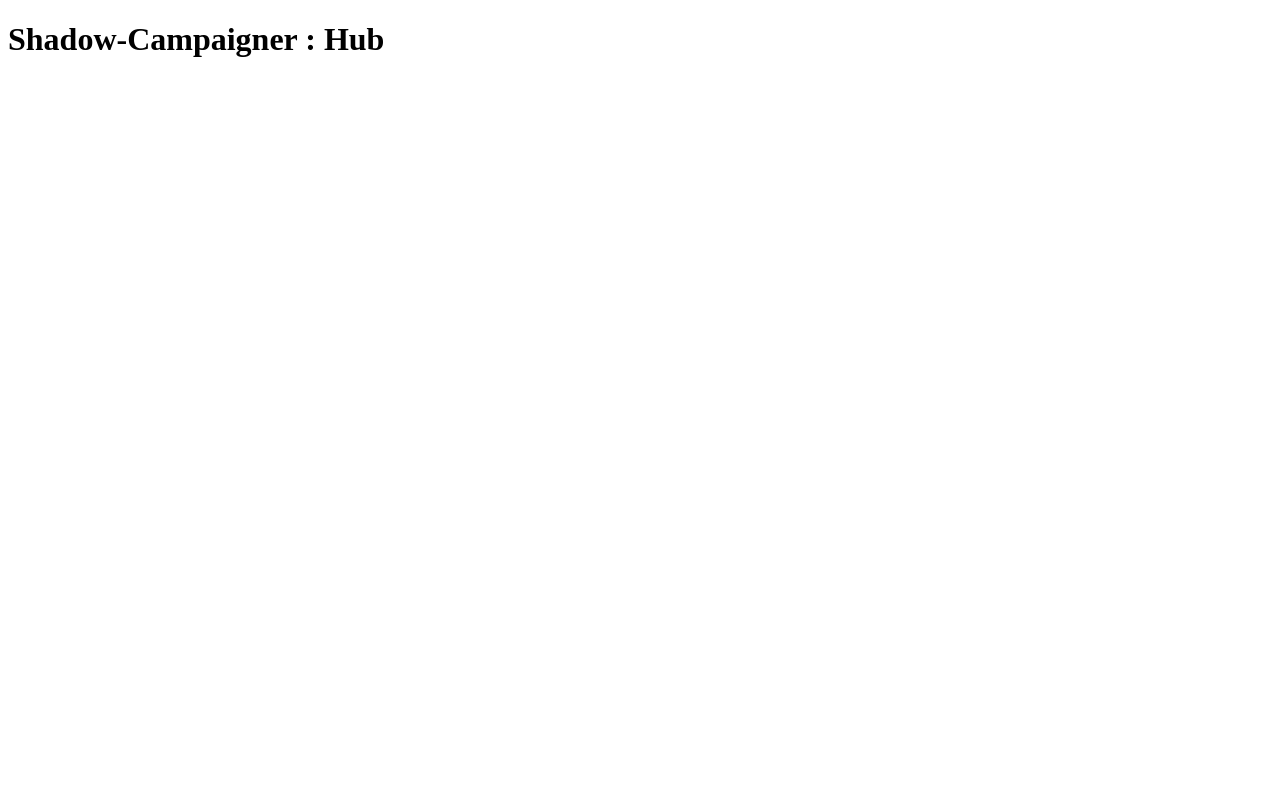
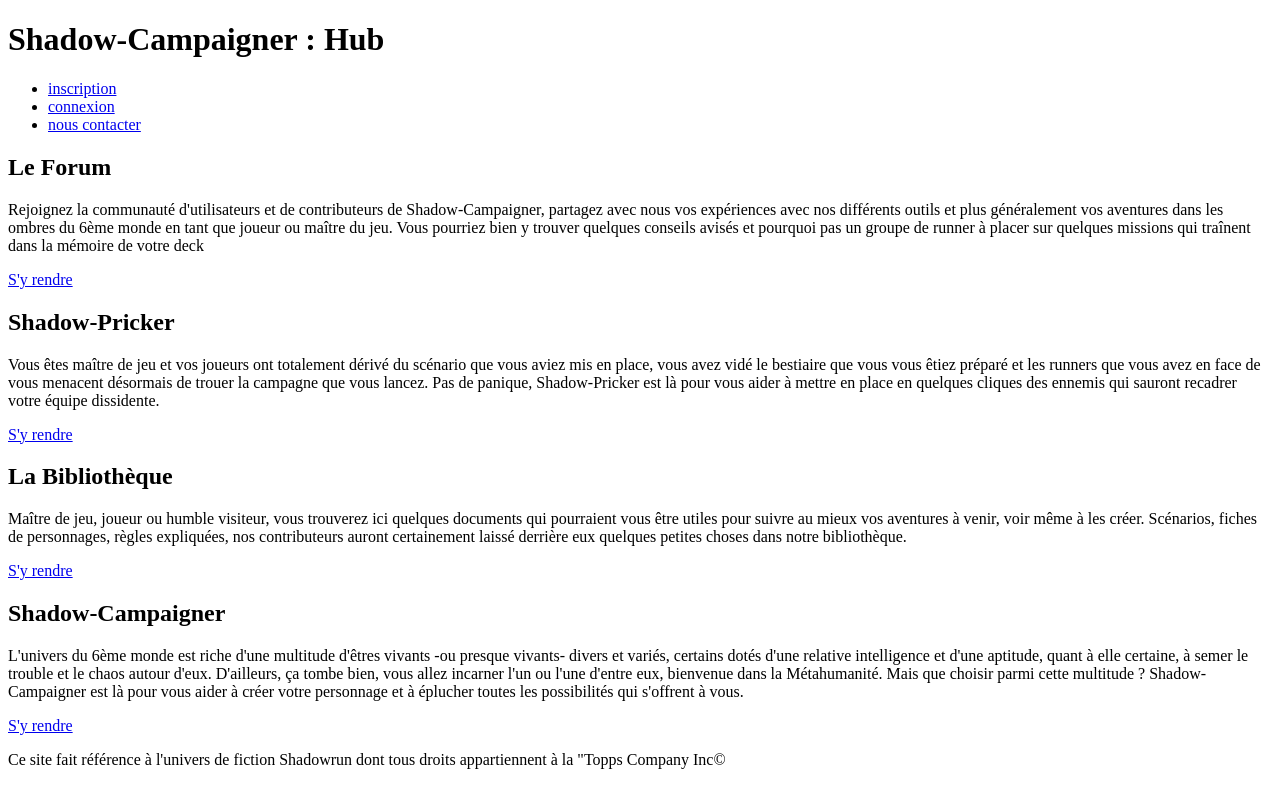
Before and after one commit to RTenaille/shadow-campaigner, a plain HTML site: page hub-de-connexion/index.html in a window 1280 px wide. Drawn offline with Linux system fonts and the light colour scheme.

Commit message:
Shadow-Camp init
Mise en place du squelette du hub de connexion en HTML.

```diff
--- a/hub-de-connexion/index.html
+++ b/hub-de-connexion/index.html
@@ -13,6 +13,75 @@
     <header>
         <aside class="banniereHub"></aside>
         <h1>Shadow-Campaigner : Hub</h1>
+        <nav class="navBanniere">
+            <ul>
+                <li><a class="buttonHub" href="inscription.html">inscription</a></li>
+                <li><a class="buttonHub" href="#">connexion</a></li>
+                <li><a class="buttonHub" href="email-contact.html">nous contacter</a></li>
+            </ul>
+        </nav>
     </header>
+    <main>
+        <article id="forum">
+            <header class="blogHeader">
+                <h2>Le Forum</h2>
+            </header>
+            <main class="blogMain">
+                <section class="blogSection">
+                    <p>Rejoignez la communauté d'utilisateurs et de contributeurs de <span>Shadow-Campaigner</span>, partagez avec nous vos expériences avec nos différents outils et plus généralement vos aventures dans les ombres du 6ème monde en tant que joueur ou maître du jeu. Vous pourriez bien y trouver quelques conseils avisés et pourquoi pas un groupe de <span>runner</span> à placer sur quelques missions qui traînent dans la mémoire de votre <span>deck</span></p>
+                </section>
+                <aside class="blogAside">
+                    <a href="forum/index.html" class="buttonHub">S'y rendre</a>
+                </aside>
+            </main>
+            <footer class="blogFooter"></footer>
+        </article>
+        <article id="shadow-pricker">
+            <header class="blogHeader">
+                <h2>Shadow-Pricker</h2>
+            </header>
+            <main class="blogMain">
+                <section class="blogSection">
+                    <p>Vous êtes maître de jeu et vos joueurs ont totalement dérivé du scénario que vous aviez mis en place, vous avez vidé le bestiaire que vous vous êtiez préparé et les <span>runners</span> que vous avez en face de vous menacent désormais de trouer la campagne que vous lancez. Pas de panique, <span>Shadow-Pricker</span> est là pour vous aider à mettre en place en quelques cliques des ennemis qui sauront recadrer votre équipe dissidente.</p>
+                </section>
+                <aside class="blogAside">
+                    <a href="shadow-pricker/index.html" class="buttonHub">S'y rendre</a>
+                </aside>
+            </main>
+            <footer class="blogFooter"></footer>
+        </article>
+        <article id="bibliotheque">
+            <header class="blogHeader">
+                <h2>La Bibliothèque</h2>
+            </header>
+            <main class="blogMain">
+                <section class="blogSection">
+                    <p>Maître de jeu, joueur ou humble visiteur, vous trouverez ici quelques documents qui pourraient vous être utiles pour suivre au mieux vos aventures à venir, voir même à les créer. Scénarios, fiches de personnages, règles expliquées, nos contributeurs auront certainement laissé derrière eux quelques petites choses dans notre bibliothèque.</p>
+                </section>
+                <aside class="blogAside">
+                    <a href="bibliotheque/index.html" class="buttonHub">S'y rendre</a>
+                </aside>
+            </main>
+            <footer class="blogFooter"></footer>
+        </article>
+        <article id="shadow-campaigner">
+            <header class="blogHeader">
+                <h2>Shadow-Campaigner</h2>
+            </header>
+            <main class="blogMain">
+                <section class="blogSection">
+                    <p>L'univers du 6ème monde est riche d'une multitude d'êtres vivants -ou presque vivants- divers et variés, certains dotés d'une relative intelligence et d'une aptitude, quant à elle certaine, à semer le trouble et le chaos autour d'eux. D'ailleurs, ça tombe bien, vous allez incarner l'un ou l'une d'entre eux, bienvenue dans la <span>Métahumanité</span>. Mais que choisir parmi cette multitude ? <span>Shadow-Campaigner</span> est là pour vous aider à créer votre personnage et à éplucher toutes les possibilités qui s'offrent à vous. </p>
+                </section>
+                <aside class="blogAside">
+                    <a href="shadow-camp/index.html" class="buttonHub">S'y rendre</a>
+                </aside>
+            </main>
+            <footer class="blogFooter"></footer>
+        </article>
+    </main>
+
+    <footer>
+        <p>Ce site fait référence à l'univers de fiction Shadowrun dont tous droits appartiennent à la "Topps Company Inc&copy;</p>
+    </footer>
 </body>
 </html>
```
Also changed, not shown: hub-de-connexion/inscription.html (added, +12 -0 lines), hub-de-connexion/bibliotheque/index.html (added), hub-de-connexion/email-contact.html (added), hub-de-connexion/forum/index.html (added), hub-de-connexion/shadow-camp/index.html (added), hub-de-connexion/shadow-pricker/index.html (added).
